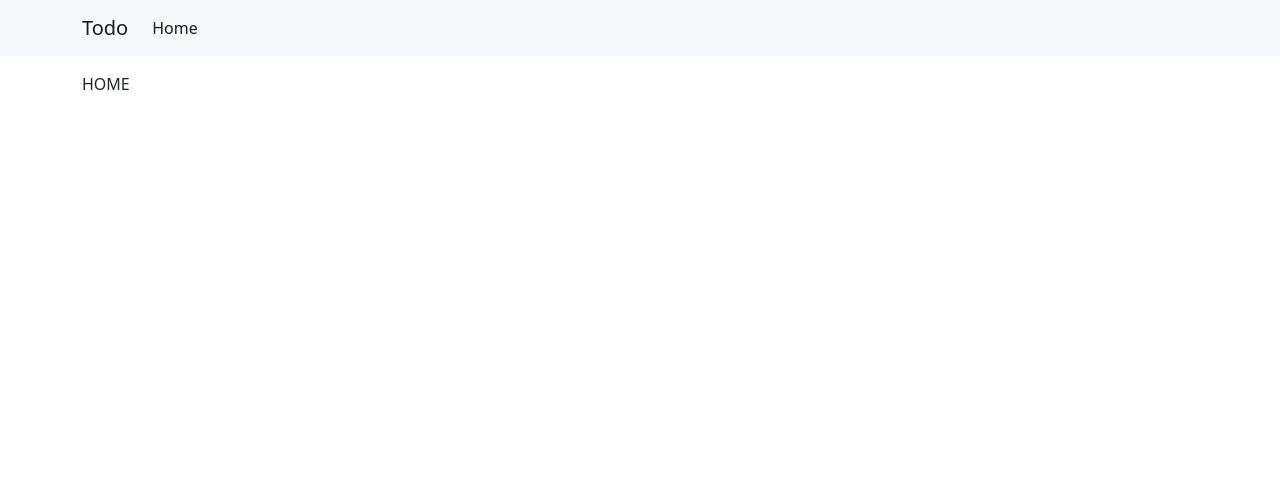
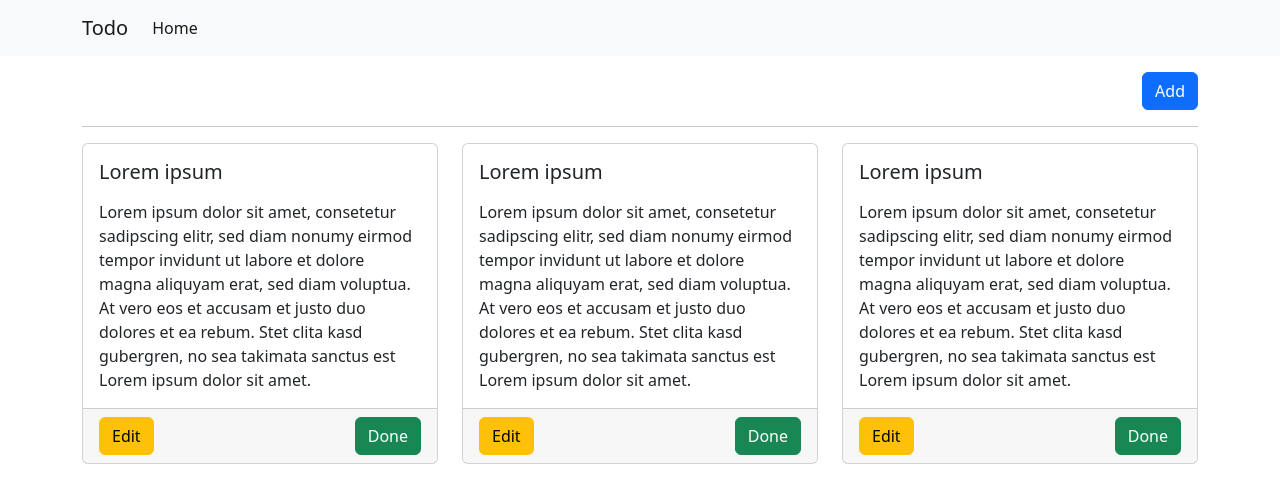
Before and after one commit to simonfranken/TodoList, a Vue app in the folder todolist_client/: page / in a window 1280 px wide. Shown: the top 502 px of the page. Built offline with nearby package versions, Linux system fonts and the light colour scheme.

Commit message:
added home view

```diff
--- a/todolist_client/src/views/HomeView.vue
+++ b/todolist_client/src/views/HomeView.vue
@@ -1,2 +1,47 @@
-<script setup lang="ts"></script>
-<template>HOME</template>
+<script setup lang="ts">
+import TodoEntryComponent from "@/components/TodoEntryComponent.vue";
+import type { TodoEntry } from "@/models";
+import { reactive } from "vue";
+
+const todoList = reactive<TodoEntry[]>([
+  {
+    entryId: "1",
+    name: "Lorem ipsum",
+    description:
+      "Lorem ipsum dolor sit amet, consetetur sadipscing elitr, sed diam nonumy eirmod tempor invidunt ut labore et dolore magna aliquyam erat, sed diam voluptua. At vero eos et accusam et justo duo dolores et ea rebum. Stet clita kasd gubergren, no sea takimata sanctus est Lorem ipsum dolor sit amet.",
+    done: false,
+  },
+  {
+    entryId: "2",
+    name: "Lorem ipsum",
+    description:
+      "Lorem ipsum dolor sit amet, consetetur sadipscing elitr, sed diam nonumy eirmod tempor invidunt ut labore et dolore magna aliquyam erat, sed diam voluptua. At vero eos et accusam et justo duo dolores et ea rebum. Stet clita kasd gubergren, no sea takimata sanctus est Lorem ipsum dolor sit amet.",
+    done: false,
+  },
+  {
+    entryId: "3",
+    name: "Lorem ipsum",
+    description:
+      "Lorem ipsum dolor sit amet, consetetur sadipscing elitr, sed diam nonumy eirmod tempor invidunt ut labore et dolore magna aliquyam erat, sed diam voluptua. At vero eos et accusam et justo duo dolores et ea rebum. Stet clita kasd gubergren, no sea takimata sanctus est Lorem ipsum dolor sit amet.",
+    done: false,
+  },
+]);
+const handleChange = (updatedEntry: TodoEntry) => {
+  console.log(updatedEntry);
+};
+</script>
+<template>
+  <div class="d-flex justify-content-end">
+    <input type="button" class="btn btn-primary" value="Add" />
+  </div>
+  <hr />
+  <div class="row row-cols-3">
+    <TodoEntryComponent
+      v-for="todoEntry in todoList"
+      :key="todoEntry.entryId"
+      :todo-entry="todoEntry"
+      @on-change="handleChange"
+    />
+    <!-- <TodoEntryComponent :todo-entry="todoList[0]" /> -->
+  </div>
+</template>
```
